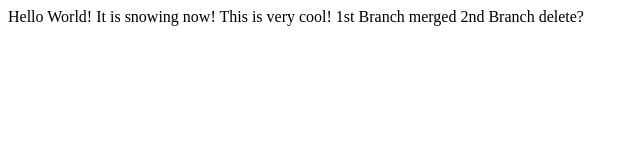
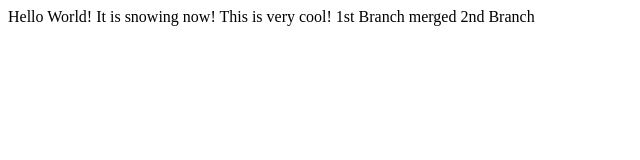
Before and after one commit to seancho/Hello-World, a plain HTML site: page index.html in a window 1280 px wide. Shown: the full height of the page, 0-640 px from the left. Drawn offline with Linux system fonts and the light colour scheme.

Commit message:
Revert "conflict?"
This reverts commit a1e1f6da19fe56eb0dd6b62762f982cef6a89373.

```diff
--- a/index.html
+++ b/index.html
@@ -8,6 +8,6 @@
 	It is snowing now!
 	This is very cool!
 	1st Branch merged
-	2nd Branch delete?
+	2nd Branch
 </body>
 </html>
```
